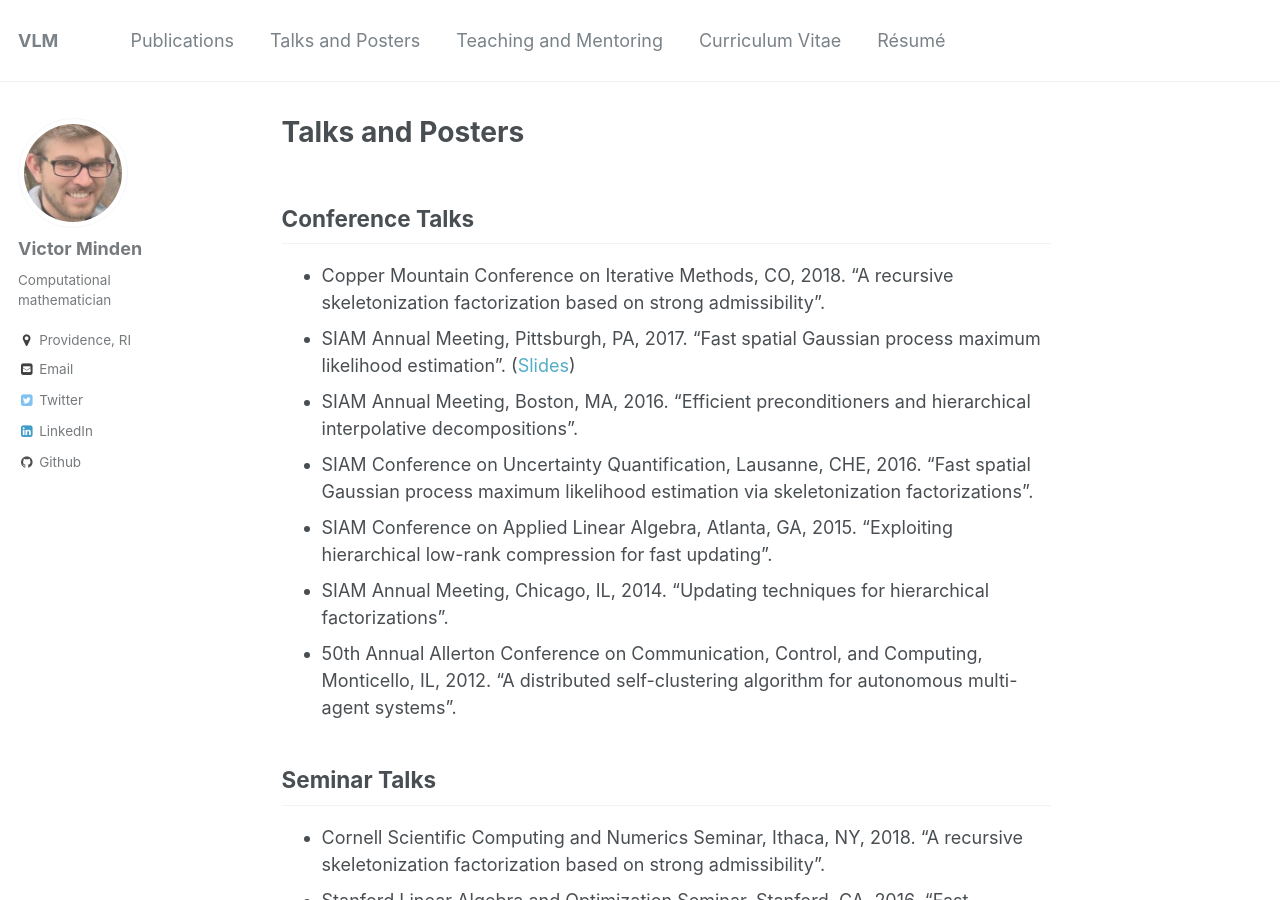
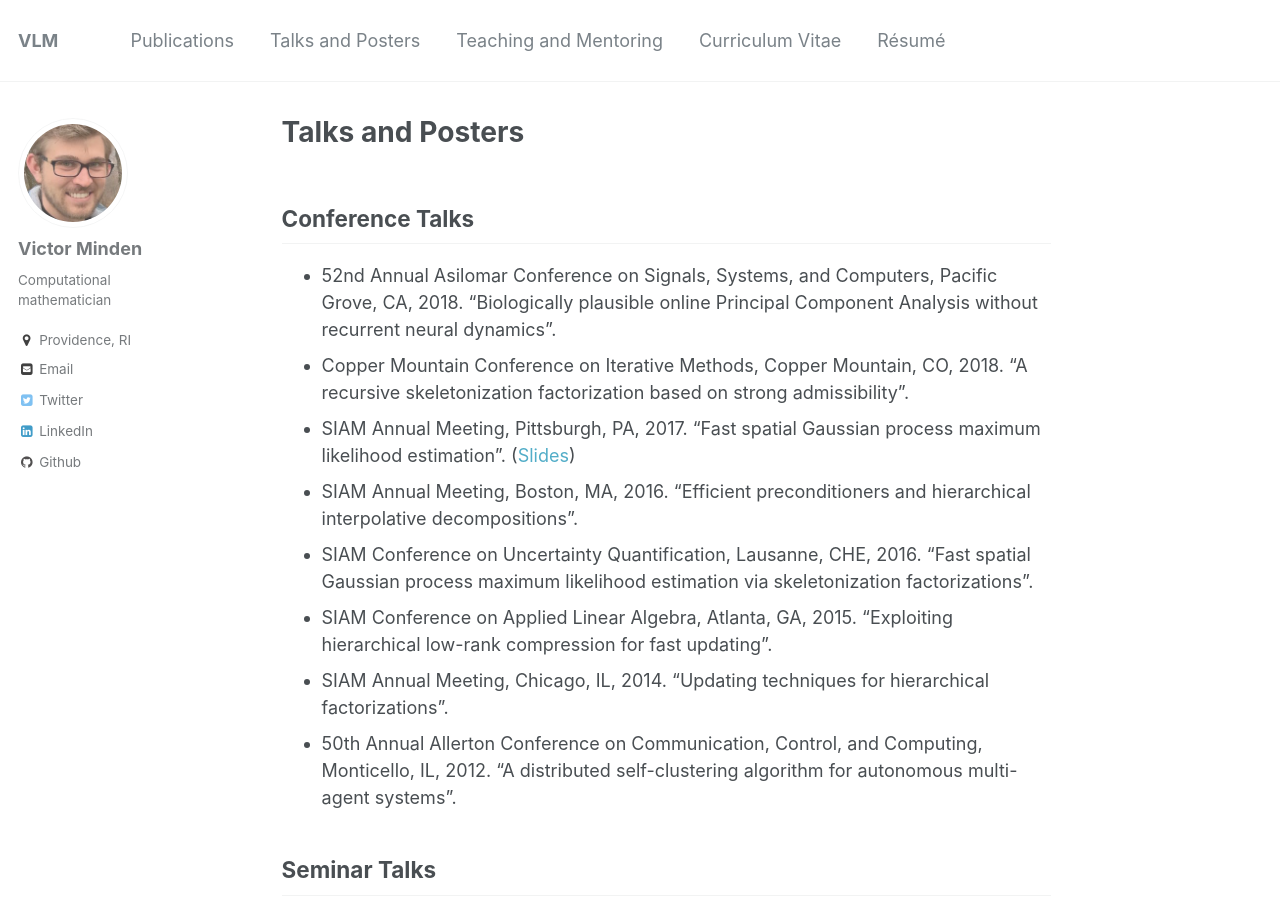
Before and after one commit to victorminden/victorminden.github.io, a Jekyll site: the page built from _pages/talks.md, in a window 1280 px wide and 900 px high. Built offline with Jekyll 4.4.1, drawn with Linux system fonts in a browser that asks for light colours.

Commit message:
added conference talk

```diff
--- a/_pages/talks.md
+++ b/_pages/talks.md
@@ -8,7 +8,8 @@ permalink: /talks.html
 
 
 ## Conference Talks
-- Copper Mountain Conference on Iterative Methods, CO, 2018.  "A recursive skeletonization factorization based on strong admissibility".
+- 52nd Annual Asilomar Conference on Signals, Systems, and Computers, Pacific Grove, CA, 2018.  "Biologically plausible online Principal Component Analysis without recurrent neural dynamics".
+- Copper Mountain Conference on Iterative Methods, Copper Mountain, CO, 2018.  "A recursive skeletonization factorization based on strong admissibility".
 - SIAM Annual Meeting, Pittsburgh, PA, 2017. "Fast spatial Gaussian process maximum likelihood estimation". ([Slides](docs/minden_siam_2017.pdf))
 - SIAM Annual Meeting, Boston, MA, 2016. "Efficient preconditioners and hierarchical interpolative decompositions".
 - SIAM Conference on Uncertainty Quantification, Lausanne, CHE, 2016. "Fast spatial Gaussian process maximum likelihood estimation via skeletonization factorizations".
```
